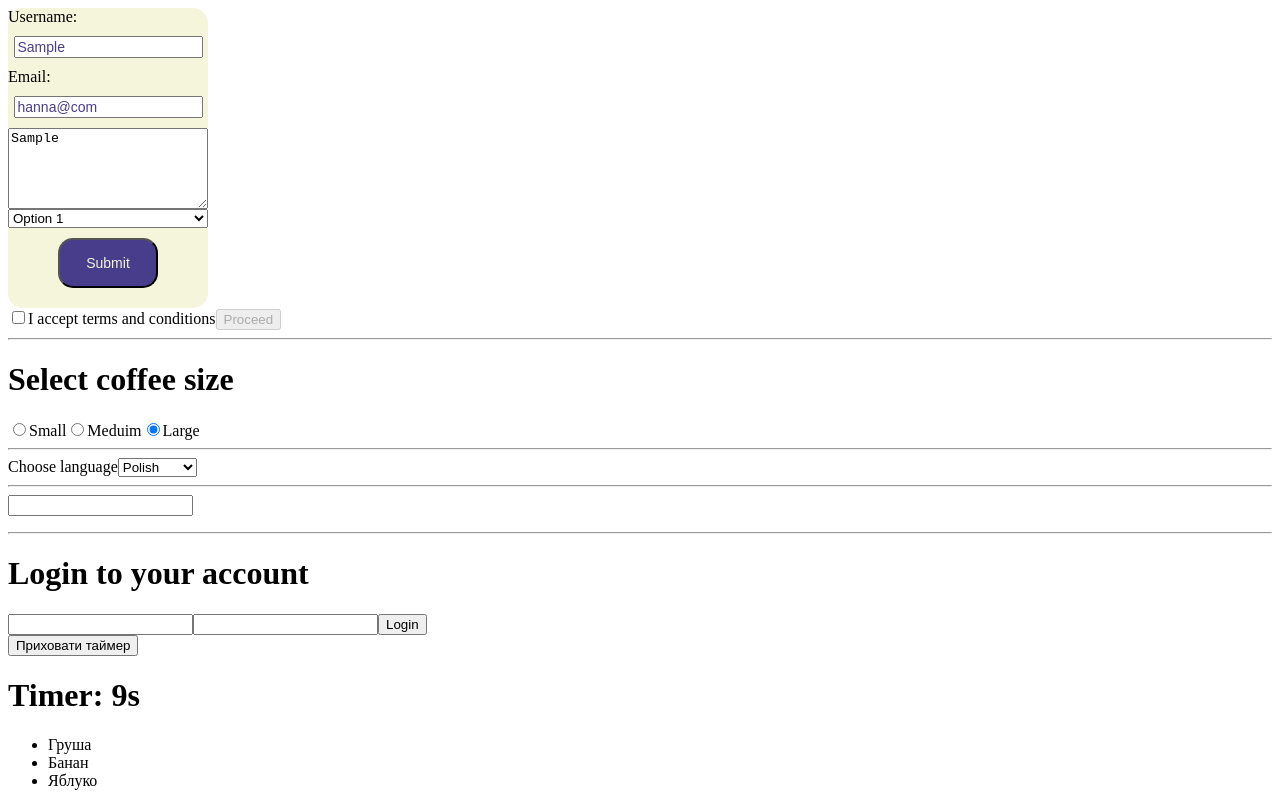
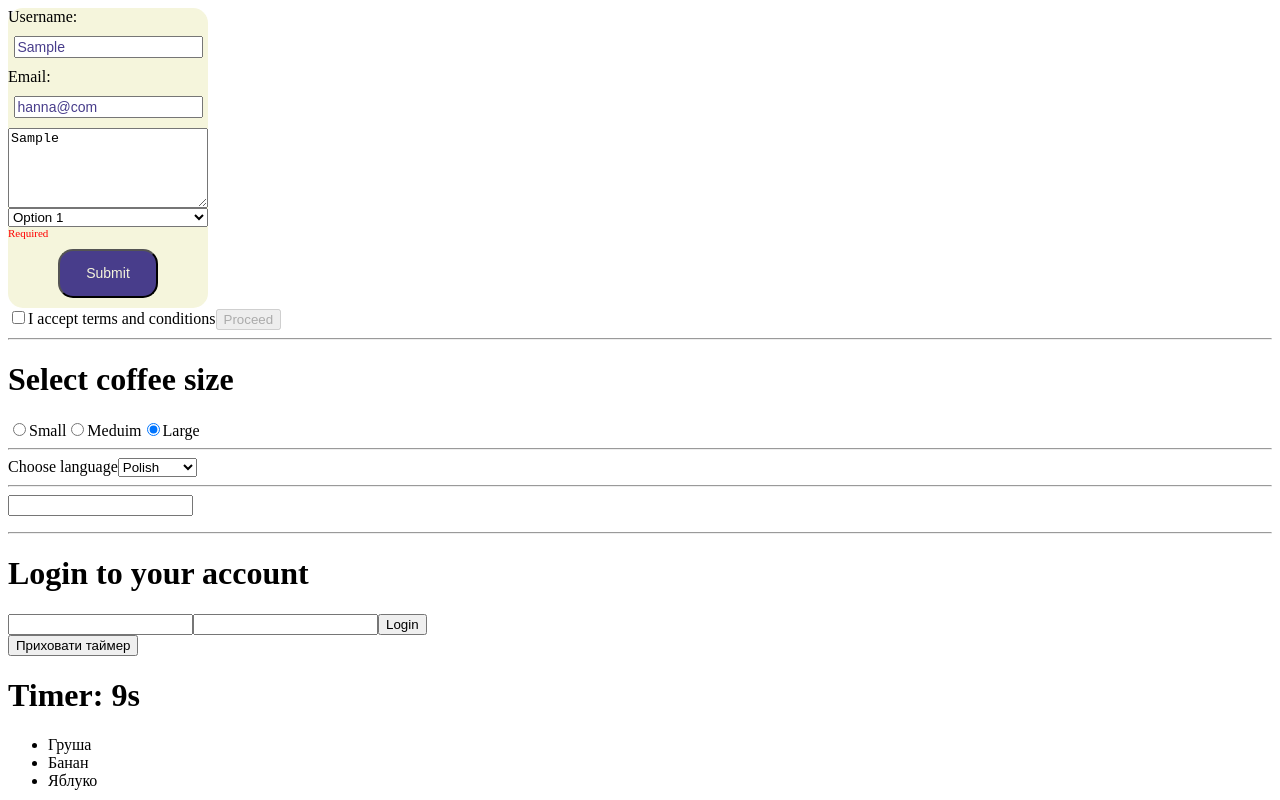
Before and after one commit to AnneRom/react-edu, a React (Vite) app: page / in a window 1280 px wide. Both pictures are taken after typing "Sample", "Sample" into the empty fields and a click on the button "Submit". Shown: the top 800 px of the page. Built offline with nearby package versions, Linux system fonts and the light colour scheme.

Commit message:
Lesson_30-06
в бібліотеці Formik розібрали компонент ErrorMessage

```diff
--- a/src/components/FeedbackForm.jsx
+++ b/src/components/FeedbackForm.jsx
@@ -1,4 +1,4 @@
-import { Formik, Form, Field } from 'formik'
+import { Formik, Form, Field, ErrorMessage } from 'formik'
 import css from './FeedbackForm.module.css'
 import { useId } from 'react'
 import * as Yup from 'yup'
@@ -6,14 +6,14 @@ import * as Yup from 'yup'
 const FeedbackSchema = Yup.object().shape({
     username: Yup.string().min(2, "Too Short!").max(50, "Too Long!").required("Required"),
     email: Yup.string().email("Must be a valid email!").required("Required"),
-    message: Yup.string().min(3, "Too short").max(256, "Too long").required("Required"),
-    selector: Yup.string().oneOf(["Option 1", "Option 2", "Option 3"]).required("Required")
+    message: Yup.string().min(3, "Too short").max(256, "Too long"),
+    selector: Yup.string().oneOf(["o1", "o2", "o3"]).required("Required")
 })
 
 const initialValues = {
         username: "",
         email: "hanna@com",
-        massage: "",
+        message: "",
         selector: ""
 }
 
@@ -28,23 +28,27 @@ const FeedbackForm = () => {
     const msgFieldId = useId()
     const selFieldId = useId()
 
-
     return (
       <Formik initialValues={initialValues} onSubmit={handleSubmit} validationSchema={FeedbackSchema}>
         <Form className={css.form}>
             <label htmlFor={nameFieldId}>Username:</label>
             <Field id={nameFieldId} type="text" name="username" className={css.field}></Field>
+            <ErrorMessage name="username" component="span" className={css.error}/>
 
             <label htmlFor={emailFieldId}>Email:</label>
             <Field id={emailFieldId} type="email" name="email" className={css.field}></Field>
+            <ErrorMessage name="email" component="span" className={css.error}/>
 
-            <Field as="textarea" cols="20" rows="5" name="massage" id={msgFieldId}/>
+            <Field as="textarea" cols="20" rows="5" name="message" id={msgFieldId}/>
+            <ErrorMessage name="message" component="span" className={css.error}/>
 
             <Field as="select" name="selector" id={selFieldId}>
                 <option value="o1">Option 1</option>
                 <option value="o2">Option 2</option>
                 <option value="o3">Option 3</option>
             </Field>
+            <ErrorMessage name="selector" component="span" className={css.error}/>
+
 
             <button type="submit" className={css.btn}>Submit</button>
         </Form>
--- a/src/components/FeedbackForm.module.css
+++ b/src/components/FeedbackForm.module.css
@@ -5,6 +5,7 @@
     border-radius: 15px;
     display: flex;
     flex-direction: column;
+    justify-content: left;
 }
 .field {
     margin: 10px auto;
@@ -20,3 +21,7 @@
     height: 50px;
     border-radius: 15px;
 }
+.error {
+    color: red;
+    font-size: 11px;
+}
```
